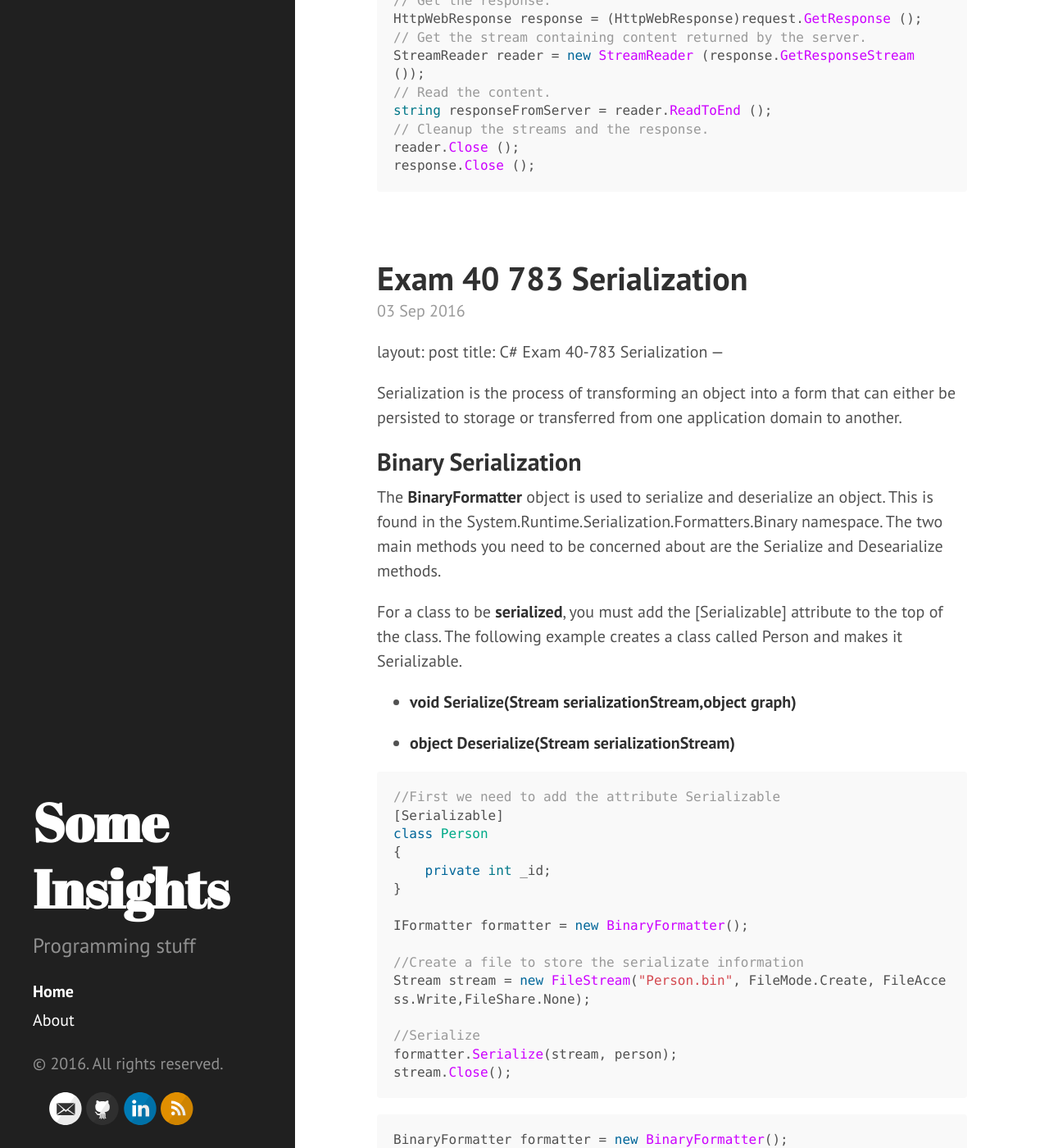
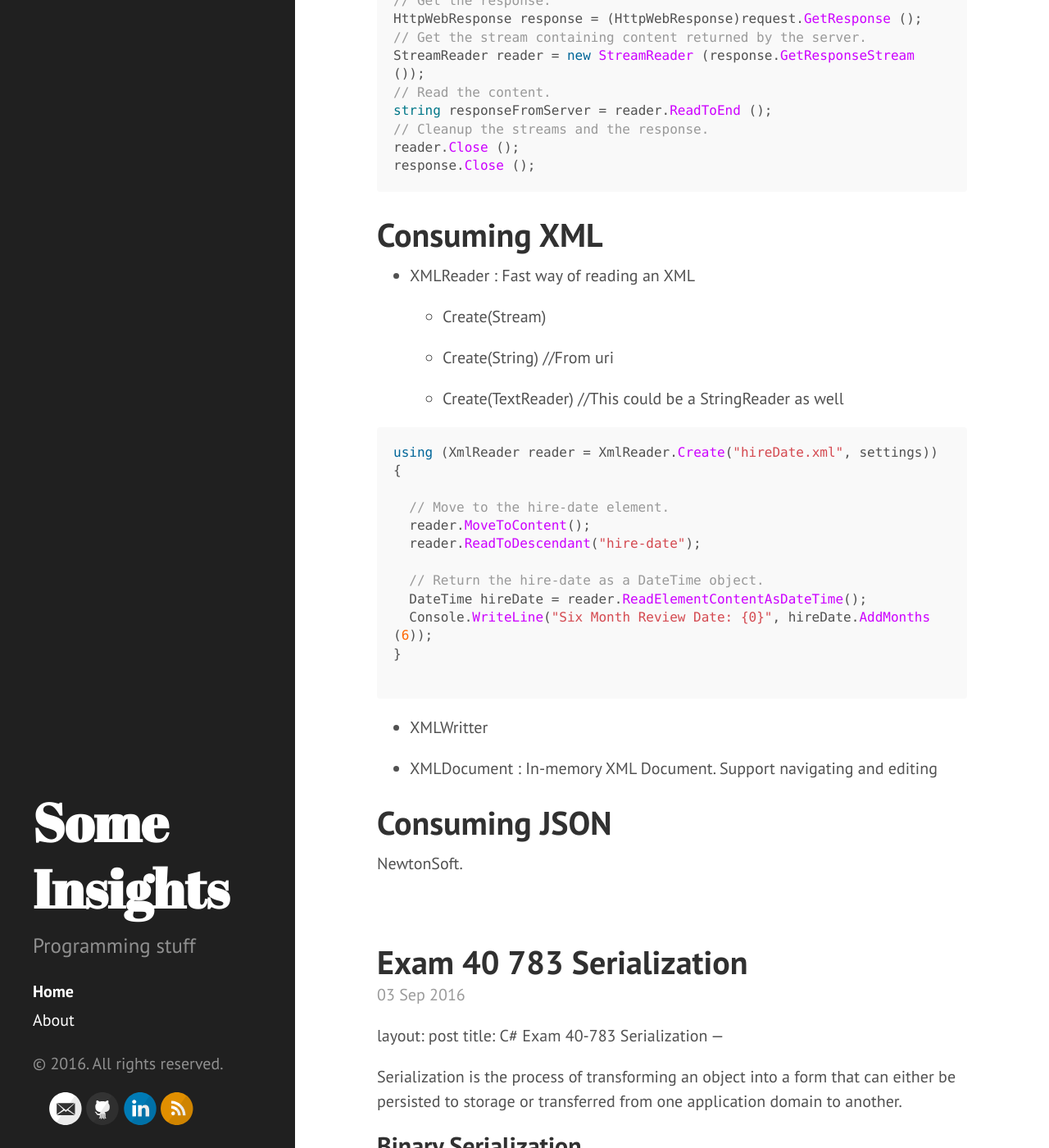
Before and after one commit to javiermolinar/javiermolinar.github.io, a Jekyll site: the page built from index.html, in a window 1280 px wide and 1400 px high, scrolled down 11828 px. Shown: the whole window at 82% size. Built offline with Jekyll 4.4.1, drawn with Linux system fonts in a browser that asks for light colours; the list of posts is cut into pages by our own code.

Commit message:
Consume xml and json

````diff
--- a/_posts/2016-09-03-Exam-40-783-Working-with-data.md
+++ b/_posts/2016-09-03-Exam-40-783-Working-with-data.md
@@ -476,3 +476,37 @@ string responseFromServer = reader.ReadToEnd ();
 reader.Close ();
 response.Close ();
 ```
+
+# Consuming XML
+
+-   XMLReader : Fast way of reading an XML
+
+    -   Create(Stream)
+
+    -   Create(String) //From uri
+
+    -   Create(TextReader) //This could be a StringReader as well
+
+```cs
+using (XmlReader reader = XmlReader.Create("hireDate.xml", settings)) {
+
+  // Move to the hire-date element.
+  reader.MoveToContent();
+  reader.ReadToDescendant("hire-date");
+
+  // Return the hire-date as a DateTime object.
+  DateTime hireDate = reader.ReadElementContentAsDateTime();
+  Console.WriteLine("Six Month Review Date: {0}", hireDate.AddMonths(6));
+}
+
+```
+
+-   XMLWritter
+
+-   XMLDocument  : In-memory XML Document. Support navigating and editing
+
+
+# Consuming JSON
+
+
+NewtonSoft.
````
